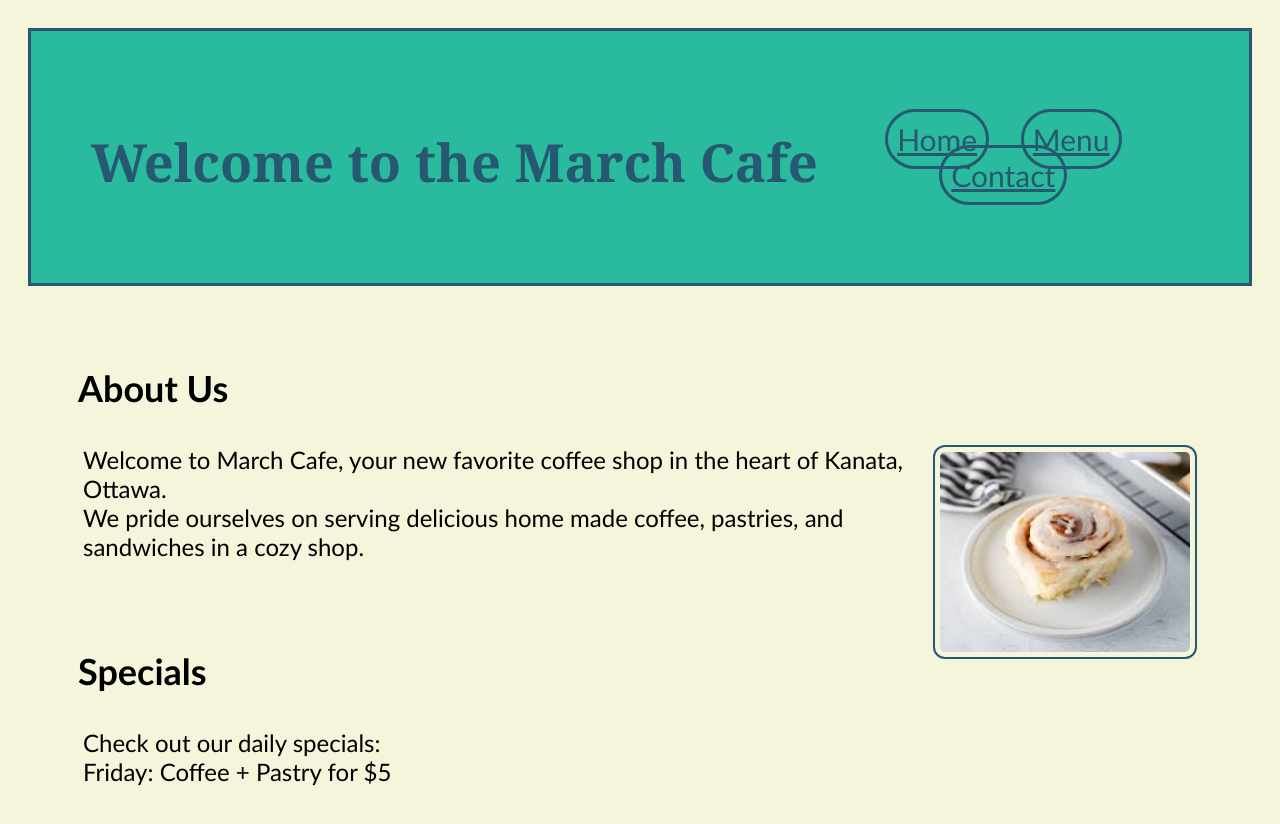
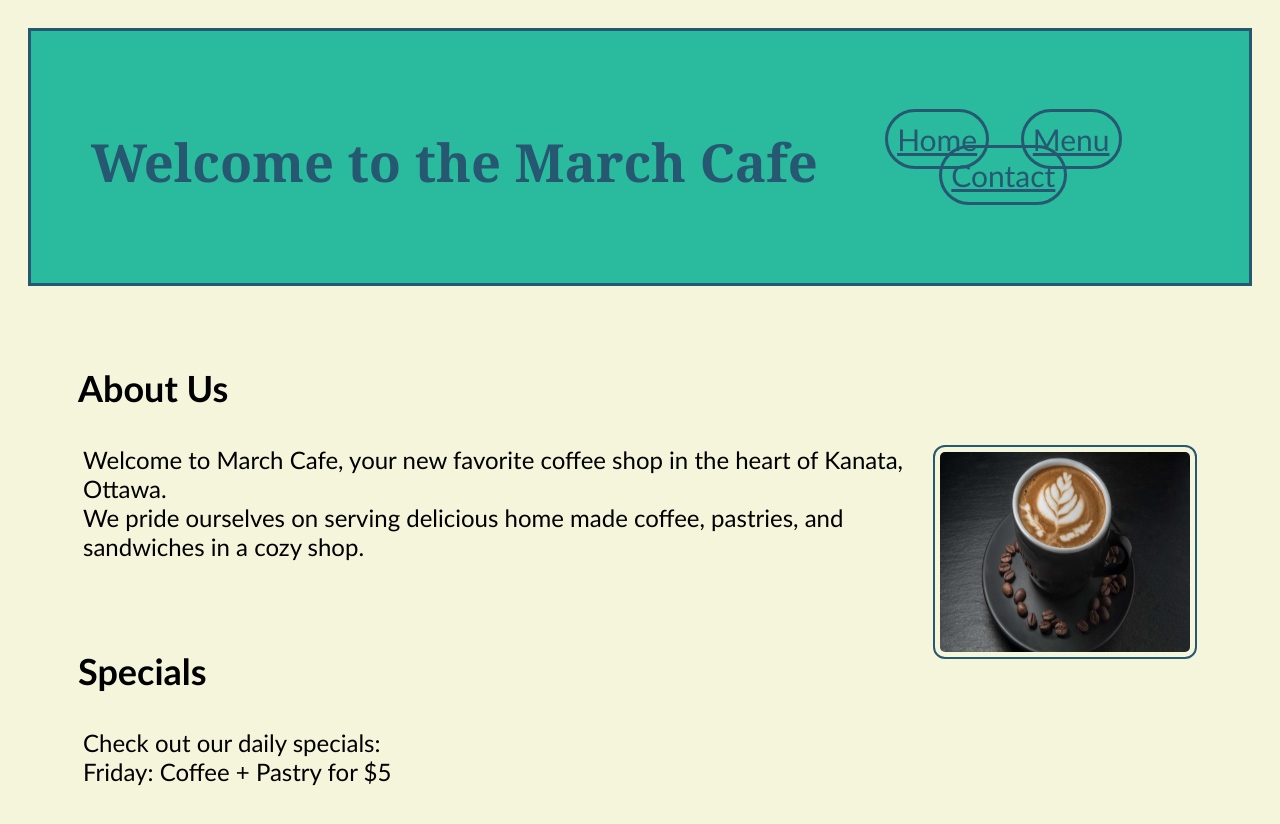
Before and after one commit to yannarmstrong/7.3-HTML-website, a plain HTML site: page index.html in a window 1280 px wide. Drawn offline with Linux system fonts and the light colour scheme.

Commit message:
change picture

```diff
--- a/index.html
+++ b/index.html
@@ -19,7 +19,7 @@
   <main>
     <section>
       <h2>About Us</h2>
-      <p><img src="images/cinamonroll.jpg">Welcome to March Cafe, your new favorite coffee shop in the heart of Kanata, Ottawa. <br>We pride ourselves on serving delicious home made coffee, pastries, and sandwiches in a cozy shop. </p>
+      <p><img src="images/what_you_need_to_make_a_espresso_Coffee_2048x2048.jpg">Welcome to March Cafe, your new favorite coffee shop in the heart of Kanata, Ottawa. <br>We pride ourselves on serving delicious home made coffee, pastries, and sandwiches in a cozy shop. </p>
     </section>
     <br>
     <section>
```
